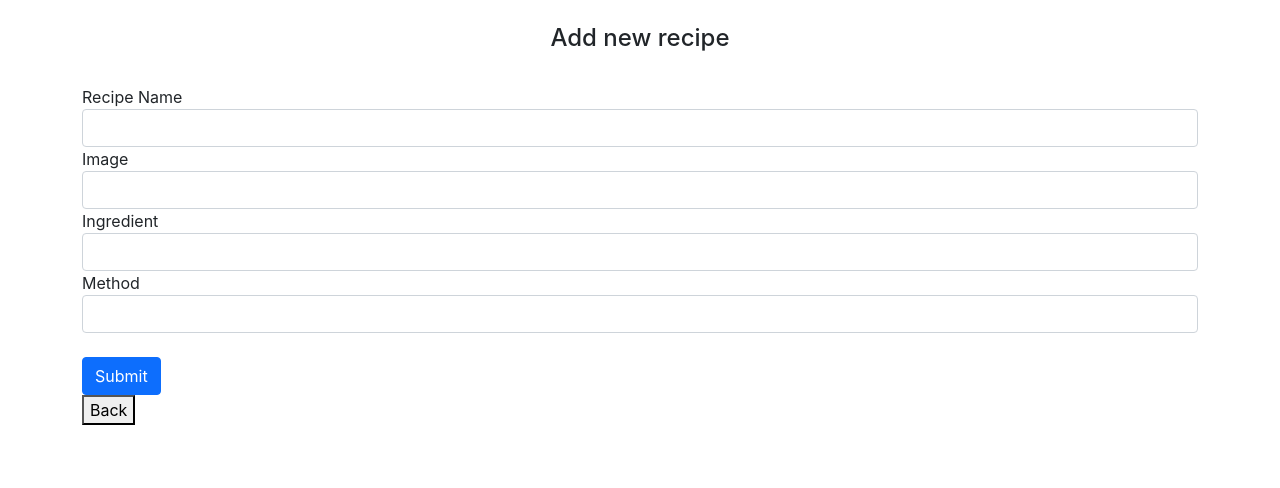
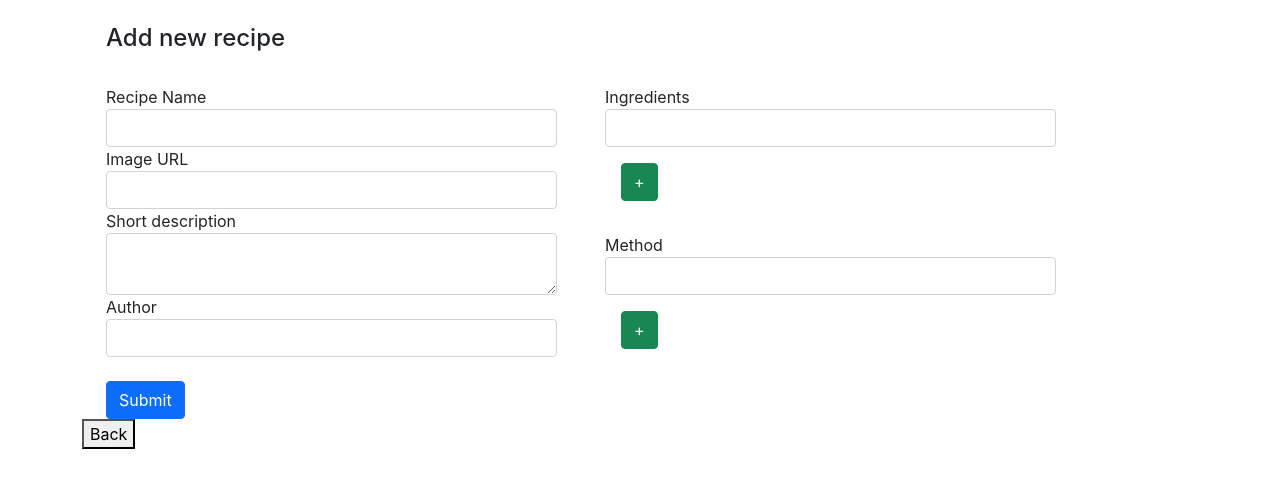
Before and after one commit to miron-srebrakowski/ReactRecipe, a React (Create React App) app in the folder frontend/: page /create-recipe in a window 1280 px wide. Shown: the top 488 px of the page. Built offline with nearby package versions, Linux system fonts and the light colour scheme.

Commit message:
added individual recipe page

```diff
--- a/frontend/src/components/AddRecipe.js
+++ b/frontend/src/components/AddRecipe.js
@@ -6,8 +6,14 @@ export default function AddRecipe () {
 
     const [title, setTitle] = useState('');
     const [image, setImage] = useState('');
-    const [ingredient, setIngredient] = useState('');
-    const [method, setMethod] = useState('');
+    const [description, setDescription] = useState('');
+    const [author, setAuthor] = useState('');
+
+    const [currentIngredient, setCurrentIngredient] = useState('');
+    const [ingredients, setIngredients] = useState([]);
+
+    const [step, setStep] = useState('');
+    const [method, setMethod] = useState([]);
 
     const handleSubmit = (e) => {
 
@@ -16,7 +22,9 @@ export default function AddRecipe () {
         const data = {
             title: title,
             image: image,
-            ingredients: ingredient,
+            description: description,
+            author: author,
+            ingredients: ingredients,
             method: method,
         };
 
@@ -30,35 +38,92 @@ export default function AddRecipe () {
 
         setTitle('');
         setImage('');
-        setIngredient('');
-        setMethod('');
+        setDescription('');
+        setAuthor('');
+        setIngredients([]);
+        setMethod([]);
     };
+
+    const addIngredient = () => {
+        setIngredients(ingredients => [...ingredients, currentIngredient]);
+        setCurrentIngredient('');
+    }
+
+    const addStep = () => {
+        setMethod(method => [...method, step]);
+        setStep('');
+    }
+
+    let ingredientsList, methodList;
+
+    if (!ingredients) {
+        ingredientsList = (<p>Please add ingredient </p>);
+    } else {
+        ingredientsList = ingredients.map((item) => (
+            <li>{ item }</li>
+        ));
+    }
+
+    if (!method) {
+        methodList = (<p>Please add method </p>);
+    } else {
+        methodList = method.map((item) => (
+            <li>{ item }</li>
+        ));
+    }
 
     return (
         <div className="container">
 
-            <h4 className="text-center p-4">Add new recipe</h4>
+            <h4 className="float-left p-4">Add new recipe</h4>
 
-            <form onSubmit={handleSubmit}>
+            <div className="row">
+
+                <form className="col-5 mx-4" onSubmit={handleSubmit}>
                     <div className="form-group">
                         <label>Recipe Name </label>
-                    <input type="text" className="form-control" onChange={(e) => setTitle(e.target.value)} />
+                        <input type="text" className="form-control" value={title} onChange={(e) => setTitle(e.target.value)} />
                     </div>
                     <div className="form-group">
-                    <label>Image</label>
-                    <input type="text" className="form-control" onChange={(e) => setImage(e.target.value)} />
+                        <label>Image URL</label>
+                        <input type="text" className="form-control" value={image} onChange={(e) => setImage(e.target.value)} />
                     </div>
                     <div className="form-group">
-                    <label>Ingredient</label>
-                    <input type="text" className="form-control" onChange={(e) => setIngredient(e.target.value)} />
+                        <label>Short description</label>
+                        <textarea type="text" className="form-control"  value={description} onChange={(e) => setDescription(e.target.value)} ></textarea>
                     </div>
                     <div className="form-group">
-                    <label>Method</label>
-                    <input type="text" className="form-control" onChange={(e) => setMethod(e.target.value)} />
+                        <label>Author</label>
+                        <input type="text" className="form-control" value={author} onChange={(e) => setAuthor(e.target.value)} />
                     </div>
                     <br />
                     <button type="submit" className="btn btn-primary">Submit</button>
                 </form>
+
+                <div className="col-5">
+
+                    <div>
+                        <label >Ingredients</label>
+                        <input type="text" className="form-control" value={currentIngredient} onChange={(e) => setCurrentIngredient(e.target.value)}/>
+                        <button className="btn btn-success m-3" onClick={addIngredient}>+</button>
+                        <ul>
+                            { ingredientsList }
+                        </ul>
+                    </div>
+
+                    <div>
+                        <label >Method</label>
+                        <input type="text" className="form-control" value={step} onChange={(e) => setStep(e.target.value)}/>
+                        <button className="btn btn-success m-3" onClick={addStep}>+</button>
+                        <ol>
+                            { methodList }
+                        </ol>
+                    </div>
+
+
+                </div>
+
+            </div>
 
             <Link to="/">
                 <button>Back</button>
--- a/frontend/src/components/EditRecipe.js
+++ b/frontend/src/components/EditRecipe.js
@@ -2,12 +2,63 @@ import React, { useState, useEffect } from "react";
 import { Link } from "react-router-dom";
 import axios from "axios";
 
-export default function EditRecipe () {
+export default function EditRecipe (props) {
+
+    const [recipe, setRecipe] = useState([]);
+    const [method, setMethod] = useState([]);
+    const [ingredients, setIngredients] = useState([]);
+
+    useEffect(() => {
+        axios.get('http://localhost:4000/recipes/edit-recipe/' + props.match.params.id)
+        .then(res => {
+            setRecipe(res.data);
+            setMethod(res.data.method);
+            setIngredients(res.data.ingredients);
+        })
+        .catch(err => {
+            console.log("Error in EditRecipe!" + err);
+        })
+    }, [])
+
+
+    let ingredientsList, methodList;
+
+    ingredientsList = ingredients.map((item, key) => (
+        <li key={key}>{ item }</li>
+    ));
+
+    methodList = method.map((step, key) => (
+        <li key={key}>{ step }</li>
+    ));
+
 
     return (
         <div className="container">
-            <h1>Edit page</h1>
+            <div className="row">
+                <div className="col-5">
+                    <h1>{ recipe.title }</h1>
+                    <img
+                    src={ recipe.image }
+                    className="img-rounded img-responsive text-center m-2"
+                    alt="food"
+                    />
+                    <h6>Recipe by: { recipe.author }</h6>
 
+                </div>
+
+                <div className="col-5 my-5">
+                    <h4>Ingredients:</h4>
+                    <ul>{ ingredientsList }</ul>
+                    <br/>
+                    <h4>Method:</h4>
+                    <ol>{ methodList }</ol>
+                </div>
+
+            </div>
+
+            <Link to="/">
+                <button>Back</button>
+            </Link>
         </div>
     );
 }
--- a/frontend/src/components/RecipeCard.js
+++ b/frontend/src/components/RecipeCard.js
@@ -9,13 +9,14 @@ export default function RecipeCard (props) {
     const deleteRecipe = () => {
         axios.delete('http://localhost:4000/recipes/delete-recipe/' + props.recipe._id)
         .then((res) => {
-            console.log("Recipe successfully deleted!")
+            console.log("Recipe successfully deleted!");
+            alert("Recipe deleted!");
         })
         .catch((err) => {console.log(err);});
     }
 
     return (
-        <div className="col-4">
+        <div className="col-4 my-4">
             <div className="card mb-4 box-shadow m-3" key={props.recipe._id}>
                 <h4 className=" text-center m-4">
                     {props.recipe.title}
@@ -27,19 +28,14 @@ export default function RecipeCard (props) {
                 alt="food"
                 />
 
-                <div className="text-right">
-                    <ul>
-                        <li >{props.recipe.ingredients}</li>
-                    </ul>
-
-                    <ol>
-                        <li >{props.recipe.method}</li>
-                    </ol>
+                <div className="m-2">
+                    <p className="text-center">{props.recipe.description}</p>
+                    <h6 className="text-right"><i> Recipe by: {props.recipe.author}</i></h6>
                 </div>
 
                 <div className="text-center">
                     <Link to={`/edit-recipe/${props.recipe._id}`}>
-                        <button className="left-btn btn btn-success">Edit</button>
+                        <button className="left-btn btn btn-success">View Recipe</button>
                     </Link>
 
                     <button className="right-btn btn btn-danger" onClick={deleteRecipe}>Delete</button>
```
Also changed, not shown: 1 other file (tests, documents, lock files or other folders). Lines whose indentation alone changed are shown as unchanged.
